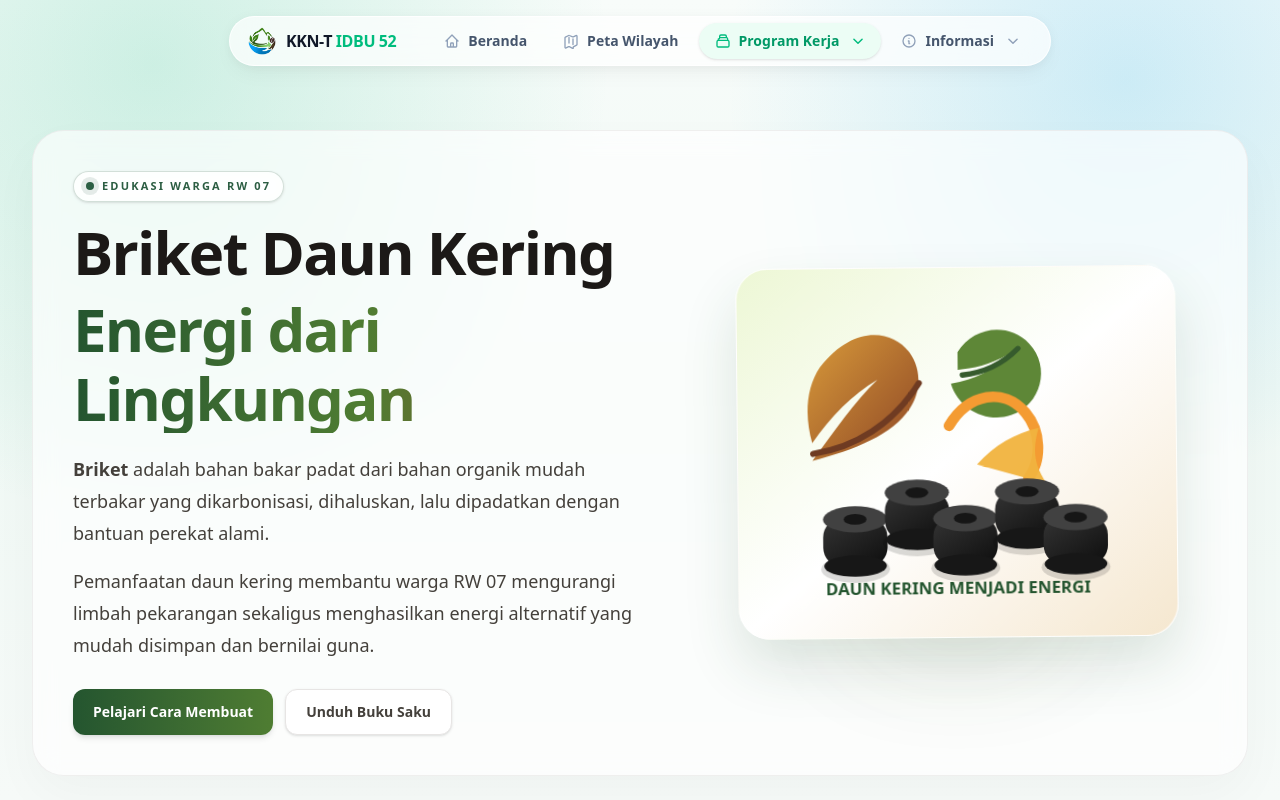
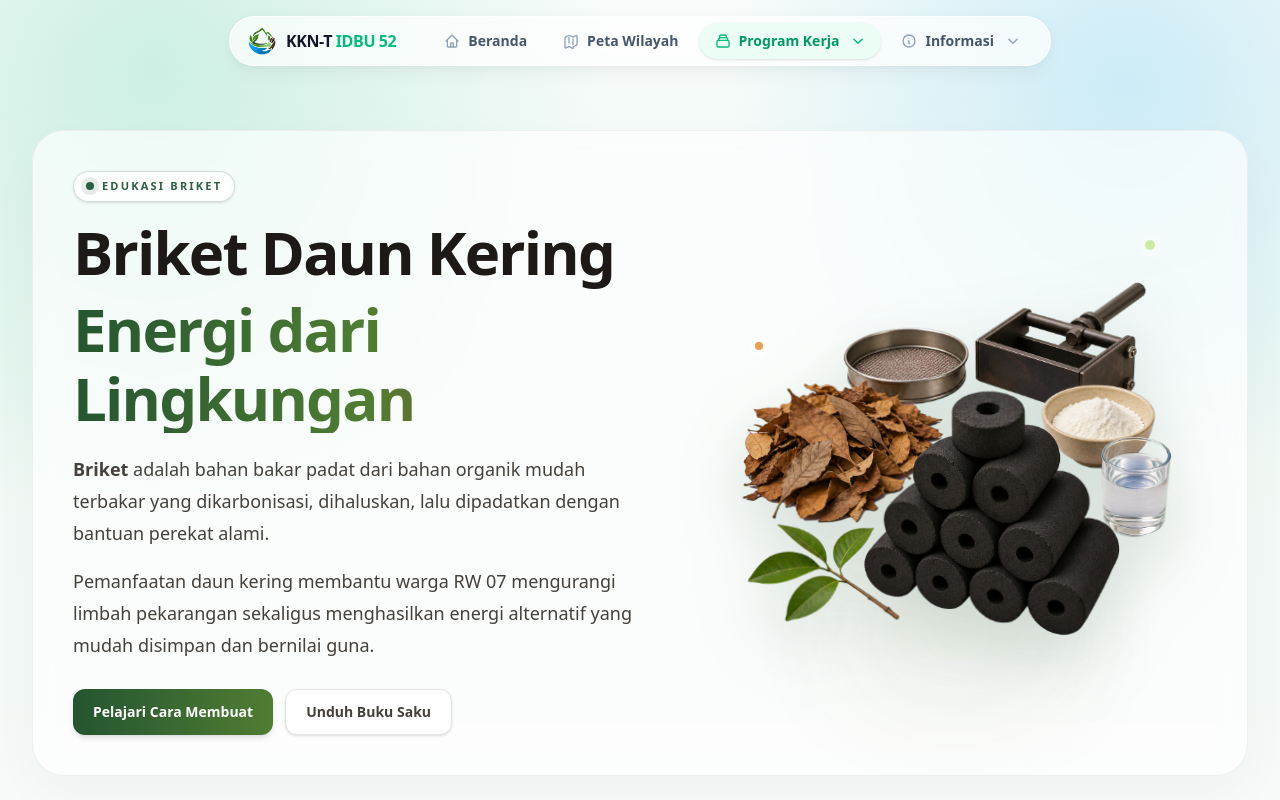
Before and after one commit to aisyyaaa/kkn-mijen52, a Next.js app: page /briket in a window 1280 px wide. Shown: the top 800 px of the page. Built offline with nearby package versions, Linux system fonts and the light colour scheme.

Commit message:
feat: update Briket education page with new title and add hero image

```diff
--- a/app/briket/page.tsx
+++ b/app/briket/page.tsx
@@ -1,4 +1,5 @@
 import type { Metadata } from "next";
+import Image from "next/image";
 import Link from "next/link";
 import BriketBookViewer from "@/components/BriketBookViewer";
 
@@ -115,7 +116,7 @@ export default function BriketPage() {
           <div>
             <div className="inline-flex items-center gap-2 rounded-full border border-[#2C5E43]/20 bg-white/75 px-3 py-1.5 shadow-sm backdrop-blur">
               <span className="h-2 w-2 rounded-full bg-[#2C5E43] shadow-[0_0_0_5px_rgba(44,94,67,0.12)]" />
-              <span className="text-[11px] font-extrabold uppercase tracking-[0.2em] text-[#2C5E43]">Edukasi Warga RW 07</span>
+              <span className="text-[11px] font-extrabold uppercase tracking-[0.2em] text-[#2C5E43]">Edukasi Briket</span>
             </div>
 
             <h1 className="mt-4 text-4xl font-extrabold leading-[1.15] tracking-[-0.03em] text-stone-900 sm:text-5xl lg:text-6xl">
@@ -148,41 +149,15 @@ export default function BriketPage() {
               <span className="animate-float-sparkle absolute right-[5%] top-[8%] h-2.5 w-2.5 rounded-full bg-lime-500 shadow-[0_0_0_6px_rgba(255,255,255,0.7)]" />
               <span className="animate-float-sparkle absolute left-[4%] top-[28%] h-2 w-2 rounded-full bg-amber-600 shadow-[0_0_0_6px_rgba(255,255,255,0.7)]" style={{ animationDelay: "1.2s" }} />
 
-              <div className="animate-float-card relative w-full rounded-[2rem] border border-white/80 bg-gradient-to-br from-[#EDF7D5] via-white to-[#F5E7CF] p-5 shadow-[0_28px_55px_rgba(36,85,47,0.14)]">
-                <svg viewBox="0 0 520 430" role="img" aria-label="Ilustrasi daun kering yang diolah menjadi briket" className="h-auto w-full">
-                  <defs>
-                    <linearGradient id="leaf" x1="0" y1="0" x2="1" y2="1">
-                      <stop stopColor="#D89A3A" />
-                      <stop offset="1" stopColor="#8D4625" />
-                    </linearGradient>
-                    <linearGradient id="coal" x1="0" y1="0" x2="0.8" y2="1">
-                      <stop stopColor="#343434" />
-                      <stop offset="1" stopColor="#111" />
-                    </linearGradient>
-                  </defs>
-                  <path d="M82 102c62-78 136-33 128 26-7 51-69 79-139 96 31-40 54-75 86-105-33 19-61 47-86 82-10-37-7-73 11-99Z" fill="url(#leaf)" />
-                  <path d="M72 215c55-8 105-38 139-91" fill="none" stroke="#6F3B22" strokeWidth="8" strokeLinecap="round" />
-                  <path d="M262 84c21-33 67-39 94-10 28 30 15 80-25 93-33 11-69-10-78-42 32-5 56-17 75-37-24 13-46 18-66 19Z" fill="#5E8737" />
-                  <path d="M268 114c32-3 54-15 73-34" fill="none" stroke="#365B2D" strokeWidth="7" strokeLinecap="round" />
-                  <path d="M250 180c26-42 72-50 100-16 20 24 21 62 3 86" fill="none" stroke="#F49B32" strokeWidth="14" strokeLinecap="round" />
-                  <path d="M286 231c23-25 50-40 81-47-9 29-6 50 10 73" fill="#F2B43F" opacity=".95" />
-                  <g transform="translate(78 245)">
-                    {[0, 1, 2, 3, 4].map((item) => {
-                      const x = item * 72 + (item % 2) * 9;
-                      const y = item % 2 === 0 ? 38 : 4;
-                      return (
-                        <g key={item} transform={`translate(${x} ${y})`}>
-                          <ellipse cx="48" cy="83" rx="45" ry="18" fill="#000" opacity=".14" />
-                          <rect x="6" y="16" width="84" height="64" rx="25" fill="url(#coal)" />
-                          <ellipse cx="48" cy="18" rx="42" ry="17" fill="#414141" />
-                          <ellipse cx="48" cy="18" rx="15" ry="7" fill="#161616" />
-                          <ellipse cx="48" cy="79" rx="41" ry="14" fill="#171717" />
-                        </g>
-                      );
-                    })}
-                  </g>
-                  <text x="260" y="400" textAnchor="middle" fill="#24552F" fontSize="22" fontWeight="800">DAUN KERING MENJADI ENERGI</text>
-                </svg>
+              <div className="animate-float-card relative w-full">
+                <Image
+                  src="/images/briket-hero-v2.png"
+                  alt="Briket daun kering beserta bahan dan alat pembuatannya"
+                  width={1254}
+                  height={1254}
+                  priority
+                  className="relative z-10 h-auto w-full object-contain drop-shadow-[0_28px_34px_rgba(36,85,47,0.18)]"
+                />
               </div>
             </div>
           </div>
--- a/app/eco-enzim/page.tsx
+++ b/app/eco-enzim/page.tsx
@@ -103,7 +103,7 @@ export default function EcoEnzimPage() {
           <div>
             <div className="inline-flex items-center gap-2 rounded-full border border-amber-200 bg-amber-50/80 px-3 py-1.5">
               <span className="h-2 w-2 rounded-full bg-amber-500 shadow-[0_0_0_5px_rgba(217,119,6,0.12)]" />
-              <span className="text-[11px] font-extrabold uppercase tracking-[0.2em] text-amber-800">Pelatihan Warga RW 7 Kelurahan Mijen</span>
+              <span className="text-[11px] font-extrabold uppercase tracking-[0.2em] text-amber-800">Pelatihan Eco-Enzyme</span>
             </div>
 
             <h1 className="mt-5 text-4xl font-extrabold leading-[1.08] tracking-[-0.04em] text-stone-950 sm:text-5xl lg:text-6xl">
```
Also changed, not shown: public/images/briket-hero-v2.png (added).
